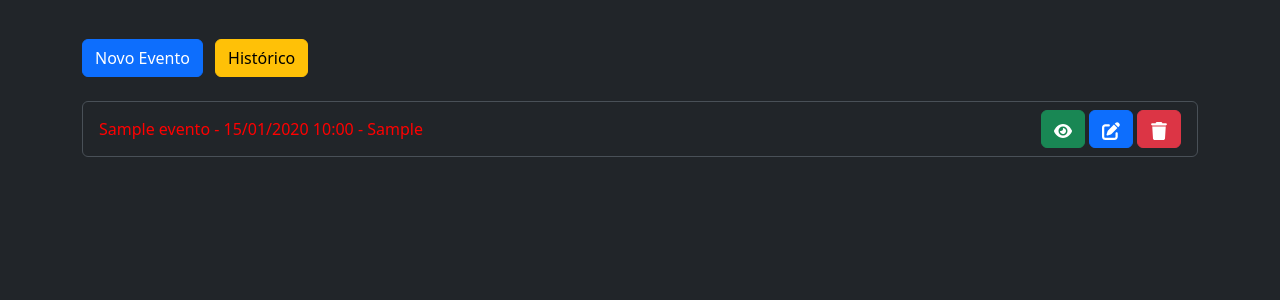
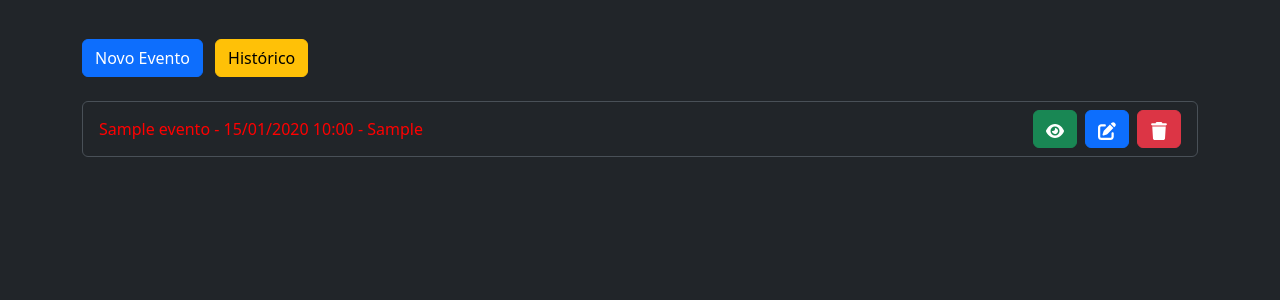
Before and after one commit to FredMagas/Agenda, a Django app: template core/templates/agenda.html in a window 1280 px wide. Shown: the part 146-446 px from the top of the page. Run offline with Django 5.2, Linux system fonts and the light colour scheme; the template is opened without the code that fills it: values that come from a table or form of the project are taken from there, others are empty; tables that the repository leaves empty hold one stand-in row (values such as "Sample post").

Commit message:
Added new flex styles to agenda

```diff
--- a/core/templates/agenda.html
+++ b/core/templates/agenda.html
@@ -17,7 +17,7 @@
 <ul class="list-group">
     {% for evento in eventos %}
         <li class="list-group-item">
-            <div class="d-flex justify-content-between align-items-center" style= {% if evento.get_evento_atrasado %}"color: red;"{% endif %}>
+            <div class="d-flex flex-wrap justify-content-between align-items-center" style= {% if evento.get_evento_atrasado %}"color: red;"{% endif %}>
                 <div>
                     {{ evento.titulo }} - {{ evento.data_evento|date:"d/m/Y H:i" }}
                     {% if evento.local %}
@@ -26,7 +26,7 @@
                         - Local não informado
                     {% endif %}
                 </div>
-                <div>
+                <div class="d-flex flex-wrap align-items-center gap-2">
                     <button class="btn btn-success btn-mostrar-evento" type="button" data-bs-toggle="modal" data-bs-target="#modalMostrar" data-titulo="{{ evento.titulo }}" data-local="{{ evento.local }}" data-data_evento="{{ evento.data_evento|date:'d/m/Y H:i' }}" data-descricao="{{ evento.descricao }}" title="tooltip" data-bs-placement="top" data-bs-title="Ver Evento"><svg xmlns="http://www.w3.org/2000/svg" height="18" width="18" viewBox="0 0 576 512"><path fill="#ffffff" d="M288 32c-80.8 0-145.5 36.8-192.6 80.6C48.6 156 17.3 208 2.5 243.7c-3.3 7.9-3.3 16.7 0 24.6C17.3 304 48.6 356 95.4 399.4C142.5 443.2 207.2 480 288 480s145.5-36.8 192.6-80.6c46.8-43.5 78.1-95.4 93-131.1c3.3-7.9 3.3-16.7 0-24.6c-14.9-35.7-46.2-87.7-93-131.1C433.5 68.8 368.8 32 288 32zM144 256a144 144 0 1 1 288 0 144 144 0 1 1 -288 0zm144-64c0 35.3-28.7 64-64 64c-7.1 0-13.9-1.2-20.3-3.3c-5.5-1.8-11.9 1.6-11.7 7.4c.3 6.9 1.3 13.8 3.2 20.7c13.7 51.2 66.4 81.6 117.6 67.9s81.6-66.4 67.9-117.6c-11.1-41.5-47.8-69.4-88.6-71.1c-5.8-.2-9.2 6.1-7.4 11.7c2.1 6.4 3.3 13.2 3.3 20.3z"/></svg></button>
                     <a href="evento/?id={{ evento.id }}">
                         <button class="btn btn-primary" data-bs-toggle="tooltip" data-bs-placement="top" data-bs-title="Editar" type="button"><svg xmlns="http://www.w3.org/2000/svg" height="18" width="18" viewBox="0 0 512 512"><path fill="#ffffff" d="M471.6 21.7c-21.9-21.9-57.3-21.9-79.2 0L362.3 51.7l97.9 97.9 30.1-30.1c21.9-21.9 21.9-57.3 0-79.2L471.6 21.7zm-299.2 220c-6.1 6.1-10.8 13.6-13.5 21.9l-29.6 88.8c-2.9 8.6-.6 18.1 5.8 24.6s15.9 8.7 24.6 5.8l88.8-29.6c8.2-2.7 15.7-7.4 21.9-13.5L437.7 172.3 339.7 74.3 172.4 241.7zM96 64C43 64 0 107 0 160L0 416c0 53 43 96 96 96l256 0c53 0 96-43 96-96l0-96c0-17.7-14.3-32-32-32s-32 14.3-32 32l0 96c0 17.7-14.3 32-32 32L96 448c-17.7 0-32-14.3-32-32l0-256c0-17.7 14.3-32 32-32l96 0c17.7 0 32-14.3 32-32s-14.3-32-32-32L96 64z"/></svg></button>
```
